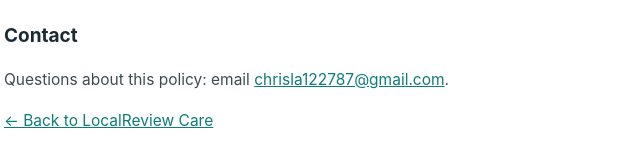
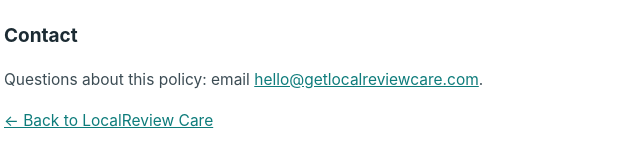
Before and after one commit to chrisla122787/localreview-care, a plain HTML site: page privacy.html in a window 1280 px wide. Shown: the part 1155-1322 px from the top of the page, 256-896 px from the left. Drawn offline with Linux system fonts and the light colour scheme.

Commit message:
Use business email hello@getlocalreviewcare.com

```diff
--- a/privacy.html
+++ b/privacy.html
@@ -46,7 +46,7 @@
 <p>We keep client records while you are a client and for a reasonable period afterward for accounting and legal purposes. You may ask us at any time what information we hold about your business and ask us to correct or delete it (subject to legal record-keeping requirements) by emailing us.</p>
 
 <h2>Contact</h2>
-<p>Questions about this policy: email <a href="mailto:chrisla122787@gmail.com">chrisla122787@gmail.com</a>.</p>
+<p>Questions about this policy: email <a href="mailto:hello@getlocalreviewcare.com">hello@getlocalreviewcare.com</a>.</p>
 
 <p><a href="index.html">← Back to LocalReview Care</a></p>
 </body>
```
